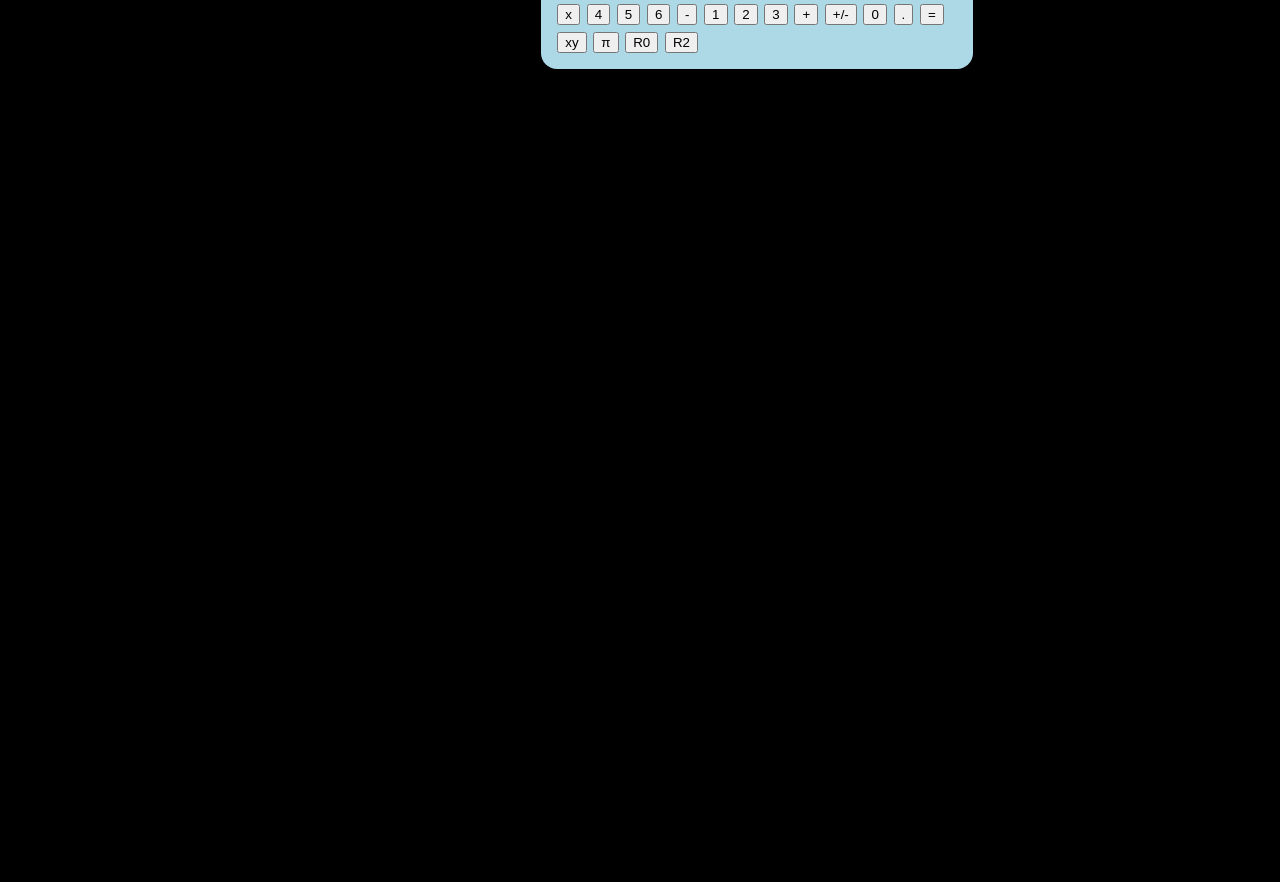
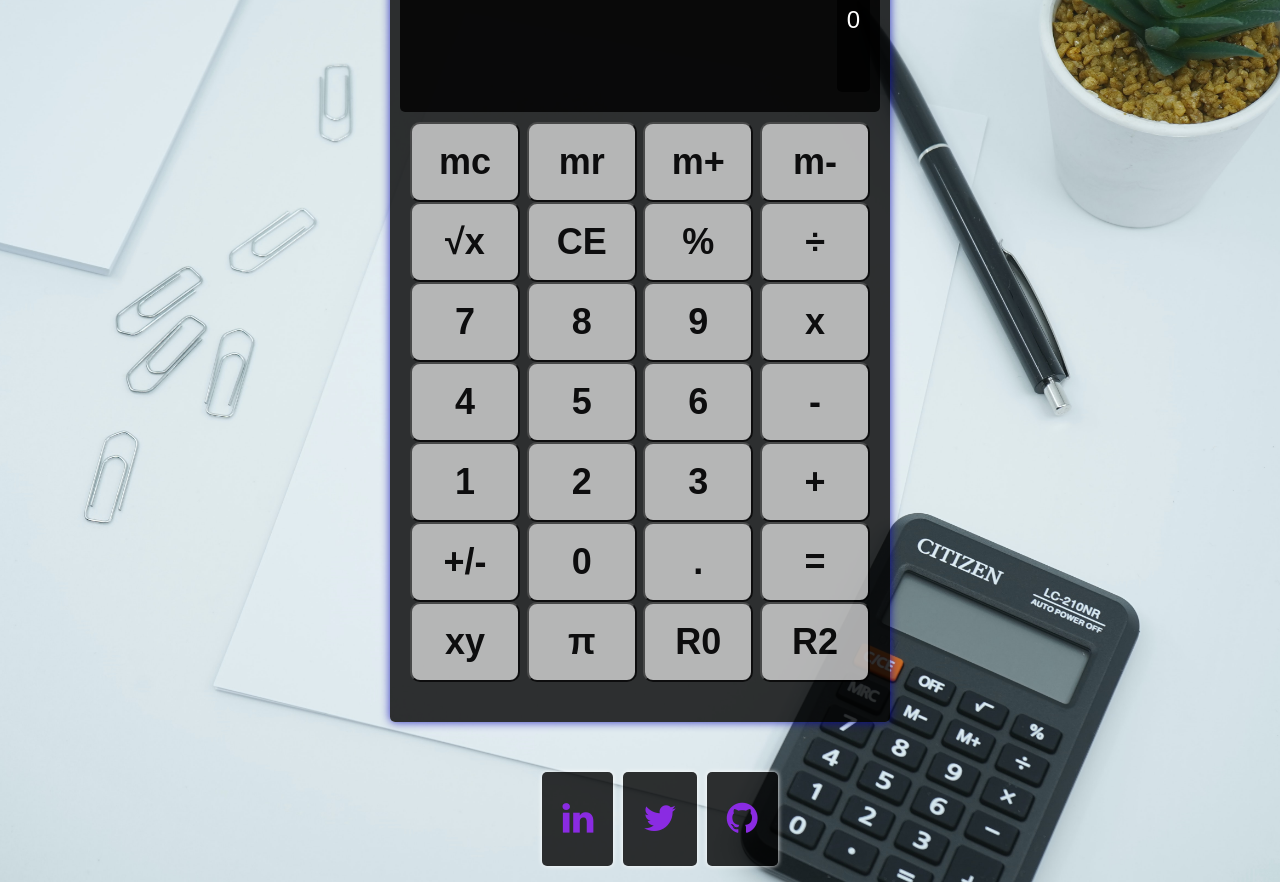
Before and after one commit to pmbyrd/calculator, a plain HTML site: page index.html in a window 1280 px wide. Shown: the part 214-1096 px from the top of the page. Before the commit the page ends 800 px from the top, so only its background shows below. Drawn offline with nearby package versions, Linux system fonts and the light colour scheme; a web font is replaced by a local one.

Commit message:
Styling First dradt readme

```diff
--- a/app.js
+++ b/app.js
@@ -3,12 +3,17 @@ console.log('Hello World!');
 // *elements from the html
 const $display = $(".result");
 const $buttons = $(".button");
+// get the clear button by the data-type clear
 
 // *elements to added by me
 let $displayValue = "";
 
 // *event listeners
 $buttons.on("click", updateDisplay)
+$("#operate").on("click", function() {
+    console.log("clicked")
+})
+// $("#operate").on("click", operate)
 // when a button is clicked that value is added to the display
 
 // function operate
@@ -16,10 +21,20 @@ $buttons.on("click", updateDisplay)
 // each button with the class operate will perfrom a different action
 
 // *Operate will perform the evaluation of the expression
-function operate() {
-    console.log("operate");
-
-}
+// function operate() {
+//     console.debug("operate");
+//     if ($displayValue === "") return // *if the display is empty do nothing
+//     if (!$displayValue === "") {
+//         console.log("operate");
+//         if ($displayValue.includes("+")) {
+//             let $split = $displayValue.split("+")
+//             let $result = Number($split[0]) + Number($split[1])
+//             $displayValue = $result;
+//             $display.text($result);
+//         }
+//     }
+//     console.log($displayValue)
+// }
 
 function updateDisplay() {
     console.log("updateDisplay");
--- a/index.html
+++ b/index.html
@@ -1,42 +1,27 @@
 <!DOCTYPE html>
 <html lang="en">
   <head>
-    <meta charset="UTF-8">
-    <meta http-equiv="X-UA-Compatible" content="IE=edge">
-    <meta name="viewport" content="width=device-width, initial-scale=1.0">
-    <link rel="stylesheet" href="style.css">
+    <meta charset="UTF-8" />
+    <meta http-equiv="X-UA-Compatible" content="IE=edge" />
+    <meta name="viewport" content="width=device-width, initial-scale=1.0" />
+    <link
+      rel="stylesheet"
+      href="https://maxcdn.bootstrapcdn.com/bootstrap/4.5.2/css/bootstrap.min.css"
+    />
+    <link
+      rel="stylesheet"
+      href="https://cdnjs.cloudflare.com/ajax/libs/font-awesome/4.7.0/css/font-awesome.min.css"
+    />
+    <link rel="preconnect" href="https://fonts.googleapis.com" />
+    <link rel="preconnect" href="https://fonts.gstatic.com" crossorigin />
+    <link
+      href="https://fonts.googleapis.com/css2?family=Tourney&display=swap"
+      rel="stylesheet"
+    />
+    <link rel="stylesheet" href="style.css" />
     <title>Calculator</title>
   </head>
   <body>
-    <!-- create a calculator with 0-9 as the numbers
-÷   Division
-×   Multiplication
-+   Addition
-−   Subtraction
-=   Calculate
-+/-   Plus/minus toggles the pos/neg sign of the displayed number
-mc   Memory clear
-mr   Memory recall
-m-   Memory minus
-m+   Memory plus
-CE   Clear entry
-AC   All clear
-√x   Square root
-%   Percentage
-π   pi = 3.1415926536
-xy   Exponent
-R2   Round to 2 decimals (cents)
-R0   Round to 0 decimals (dollars)
-Use your delete/backspace key to delete one character at a time from the right
-Using a keyboard, backspace with the delete button
-Using a touchscreen, on a phone or tablet, tap into the display then use the virtual keyboard delete button
-To copy, highlight the results in the display window and copy to your clipboard
-
-    -->
-
-
-
-
     <h1>Calculator</h1>
     <div class="container">
       <div class="calculator">
@@ -44,46 +29,56 @@ To copy, highlight the results in the display window and copy to your clipboard
           <div class="display result">0</div>
         </div>
         <div class="pad">
-            <input type="button" value="mc" class="memory memory-clear">
-            <input type="button" value="mr" class="memory memory-recall">
-            <input type="button" value="m+" class="memory memory-plus">
-            <input type="button" value="m-" class="memory memory-minus">
-            <input type="button" value="√x" class="math-func square-root">
-            <input type="reset" value="CE" class="clear clear-entry">
-            <input type="button" value="%" class="math-func percent">
-            <input type="button" value="÷" class="math-func divide">
-            <input type="button" value="7" class="number seven">
-            <input type="button" value="8" class="number eight">
-            <input type="button" value="9" class="number nine">
-            <input type="button" value="x" class="math-func multiply">
-            <input type="button" value="4" class="number four">
-            <input type="button" value="5" class="number five">
-            <input type="button" value="6" class="number six">
-            <input type="button" value="-" class="math-func subtract">
-            <input type="button" value="1" class="number one">
-            <input type="button" value="2" class="number two">
-            <input type="button" value="3" class="number three">
-            <input type="button" value="+" class="math-func add">
-            <input type="button" value="+/-" class="math-func plus-minus">
-            <input type="button" value="0" class="number zero">
-            <input type="button" value="." class="decimal">
-            <input type="button" value="=" class="math-func calculate">
-            <input type="button" value="xy" class="math-func exponent">
-            <input type="button" value="π" class="math-func pi">
-            <input type="button" value="R0" class="math-func round-x">
-            <input type="button" value="R2" class="math-func round-d">
-
+          <form>
+            <input type="button" value="mc" class="memory memory-clear" />
+            <input type="button" value="mr" class="memory memory-recall" />
+            <input type="button" value="m+" class="memory memory-plus" />
+            <input type="button" value="m-" class="memory memory-minus" />
+            <input type="button" value="√x" class="math-func square-root" />
+            <input type="reset" value="CE" class="clear clear-entry" />
+            <input type="button" value="%" class="math-func percent" />
+            <input type="button" value="÷" class="math-func divide" />
+            <input type="button" value="7" class="number seven" />
+            <input type="button" value="8" class="number eight" />
+            <input type="button" value="9" class="number nine" />
+            <input type="button" value="x" class="math-func multiply" />
+            <input type="button" value="4" class="number four" />
+            <input type="button" value="5" class="number five" />
+            <input type="button" value="6" class="number six" />
+            <input type="button" value="-" class="math-func subtract" />
+            <input type="button" value="1" class="number one" />
+            <input type="button" value="2" class="number two" />
+            <input type="button" value="3" class="number three" />
+            <input type="button" value="+" class="math-func add" />
+            <input type="button" value="+/-" class="math-func plus-minus" />
+            <input type="button" value="0" class="number zero" />
+            <input type="button" value="." class="number decimal" />
+            <input type="button" value="=" class="math-func calculate" />
+            <input type="button" value="xy" class="math-func exponent" />
+            <input type="button" value="π" class="math-func pi" />
+            <input type="button" value="R0" class="math-func round-x" />
+            <input type="button" value="R2" class="math-func round-d" />
+          </form>
         </div>
-
       </div>
     </div>
 
-
-
-
     <!-- link jquery -->
+    <footer>
+      <!-- fonts are awesome linkedin, twitter and github -->
+      <ul>
+        <li>
+          <a href="" target="_blank" class="fa fa-linkedin"></a>
+        </li>
+        <li>
+          <a href="" target="_blank" class="fa fa-twitter"></a>
+        </li>
+        <li>
+          <a href="" target="_blank" class="fa fa-github"></a>
+        </li>
+      </ul>
+    </footer>
     <script src="https://ajax.googleapis.com/ajax/libs/jquery/3.5.1/jquery.min.js"></script>
     <script src="app.js"></script>
   </body>
-
 </html>
--- a/style.css
+++ b/style.css
@@ -1,18 +1,4 @@
-/*
-all buttons should be the same size use flex box to make sure no matter what the size of the screen is the buttons will be the same size
-!important
-only for buttons per row
-!important
-the display class should be stretched to fit the width of the container
-!important
-numbers blue background
-!important
-operators use purple background
-!important
-functions use pink background
-*/
 
-/* Path: calculator/style.css */
 body {
   background-color: #000;
   color: #fff;
@@ -20,44 +6,109 @@ body {
   font-size: 1.5rem;
   margin-top: 50px;
   display: flex;
+  flex-direction: column;
   justify-content: center;
+  align-items: center;
+  background-image: url(/calculator/background.jpg);
+  background-size: cover;
+  background-repeat: no-repeat;
+  background-position: center;
+}
+
+h1 {
+  align-self: stretch;
+  text-align: center;
+  background-color: rgba(0, 0, 0, 0.8);
+  font-family: "Tourney", cursive;
+  font-size: 100px;
+  margin-bottom: 1rem;
+  text-shadow: magenta 0 0 5px;
+}
+
+.container,
+.calculator,
+.display {
+  display: flex;
+  flex-direction: column;
+  justify-content: space-between;
   align-items: center;
 }
 
-.calculator {
-  background-color: lightblue;
-  color: #fff;
-  width: 100%;
-  max-width: 400px;
-  max-height: 800px;
-  padding: 1rem;
-  border-radius: 1rem;
-  display: flex;
-  flex-direction: column;
-  justify-content: center;
-  align-items: center;
-  gap: 1rem;
+.container,
+.display{
+  background-color: rgba(0, 0, 0, 0.8);
+  border-radius: 5px;
+  padding: 10px;
 }
 
+.container {
+  height: 750px;
+  width: 500px;
+  box-shadow: rgba(0, 0, 180, 0.8) 0 0 10px;
+}
 .display {
+  margin-bottom: 10px;
   align-self: stretch;
-  background-color: #fff;
-  color: #000;
-  text-align: right;
-  padding: 1rem;
-  font-size: 2rem;
+  content: inherit;
 }
 
-/* fill the row */
-.buttons {
-  display: flex;
-  flex-wrap: wrap;
-  justify-content: space-around;
-  /* align-content: center; */
+.result {
+  align-self: flex-end;
+  height: 100px;
+  border: none;
 }
 
+.pad {
+  margin-left: 20px;
+  width: 100%;
+  height: 400px;
+  display: flex;
+  flex-direction: row;
+  justify-content: space-around;
+}
 
-.buttons > .button {
-  flex-basis: calc(100% / 4);
+input[type="button"],
+input[type="reset"] {
+  width: calc(100% / 4 - 10px);
+  opacity: 0.7;
+  height: 80px;
+  border-radius: 10px;
+  font-size: 36px;
+  font-weight: bold;
+}
 
+input[type="button"]:hover {
+  opacity: 1;
+  color: magenta;
 }
+
+footer {
+  margin-top: 50px;
+  text-align: center;
+  font-size: 20px;
+}
+
+a {
+  color: blueviolet;
+}
+
+ul {
+  list-style: none;
+  display: flex;
+  flex-direction: row;
+  gap: 10px;
+}
+
+li {
+  background-color: rgba(0, 0, 0, 0.8);
+  padding: 20px;
+  border-radius: 5px;
+  font-size: 36px;
+  font-weight: bold;
+  box-shadow: #fff 0 0 5px;
+}
+
+a:hover {
+  color: magenta;
+  text-decoration: none;
+}
```
Also changed, not shown: operations.js (+36 -0 lines), background.jpg (added), 1 other file. Lines whose indentation alone changed are shown as unchanged.
